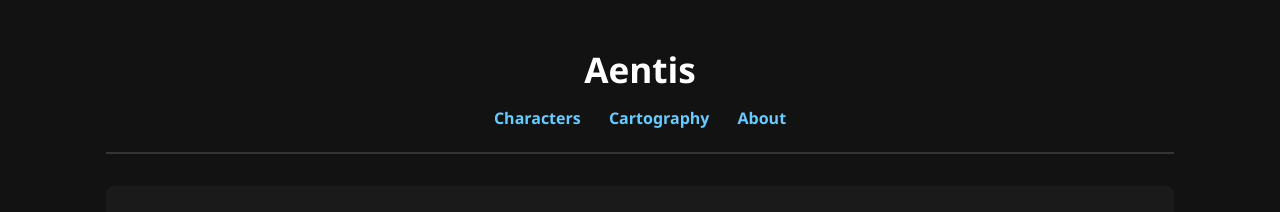
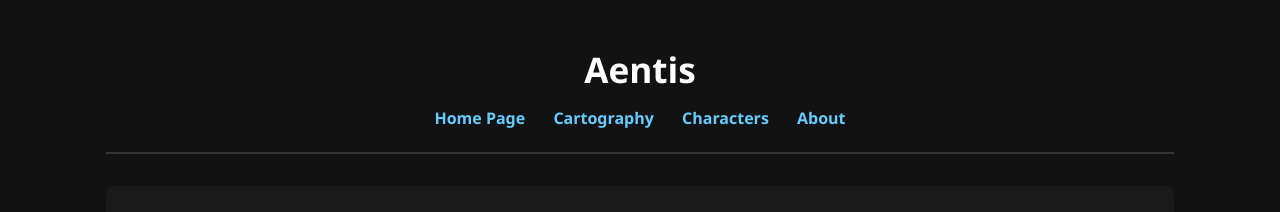
Before and after one commit to DigitalLich/Comp484-Project1, a plain HTML site: page index.html in a window 1280 px wide. Shown: the top 212 px of the page. Drawn offline with Linux system fonts and the light colour scheme; a script that the page names is missing.

Commit message:
Nav Quick Fix

```diff
--- a/index.html
+++ b/index.html
@@ -11,8 +11,9 @@
     <header role="banner">
         <h1>Aentis</h1>
         <nav role="navigation">
+            <a href="index.html">Home Page</a>
+            <a href="cartography.html">Cartography</a>
             <a href="characters.html">Characters</a>
-            <a href="cartography.html">Cartography</a>
             <a href="about.html">About</a>
         </nav>
     </header>
```
Also changed, not shown: about.html (+2 -1 lines), cartography.html (+1 -0 lines), characters.html (+1 -0 lines).
